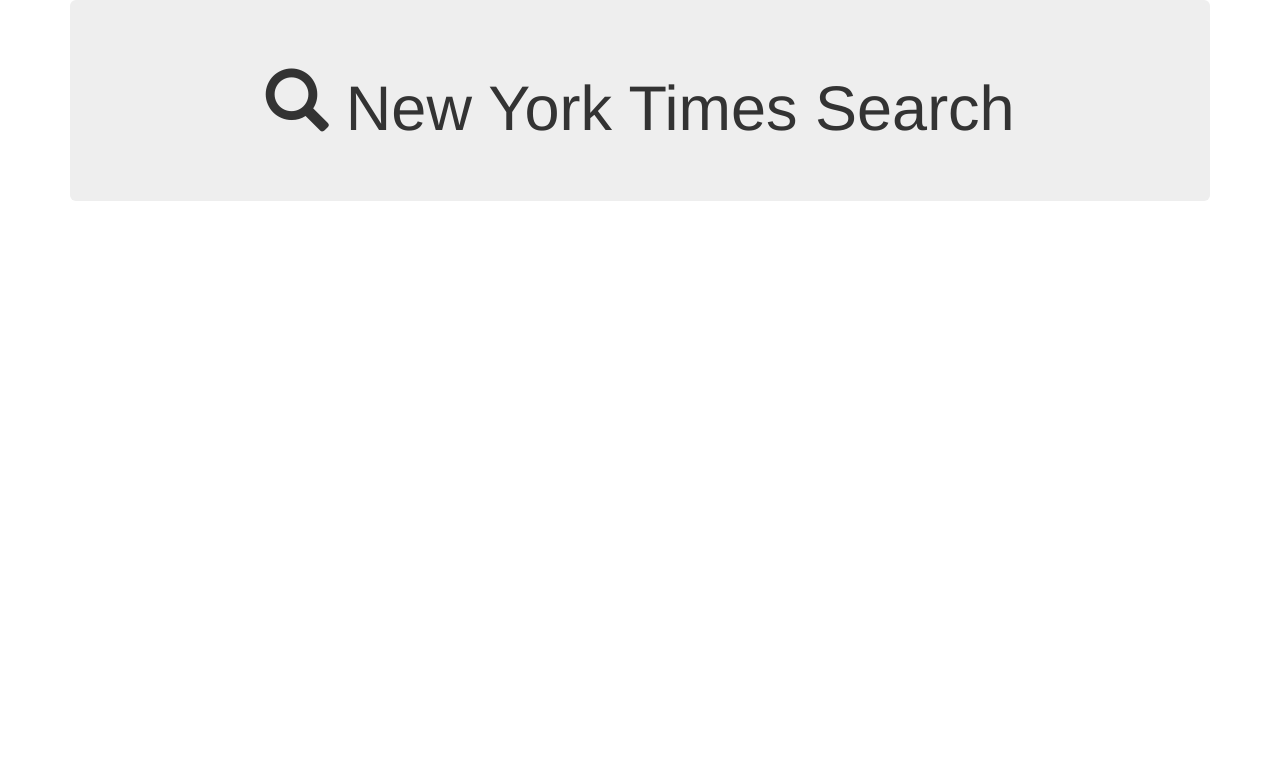
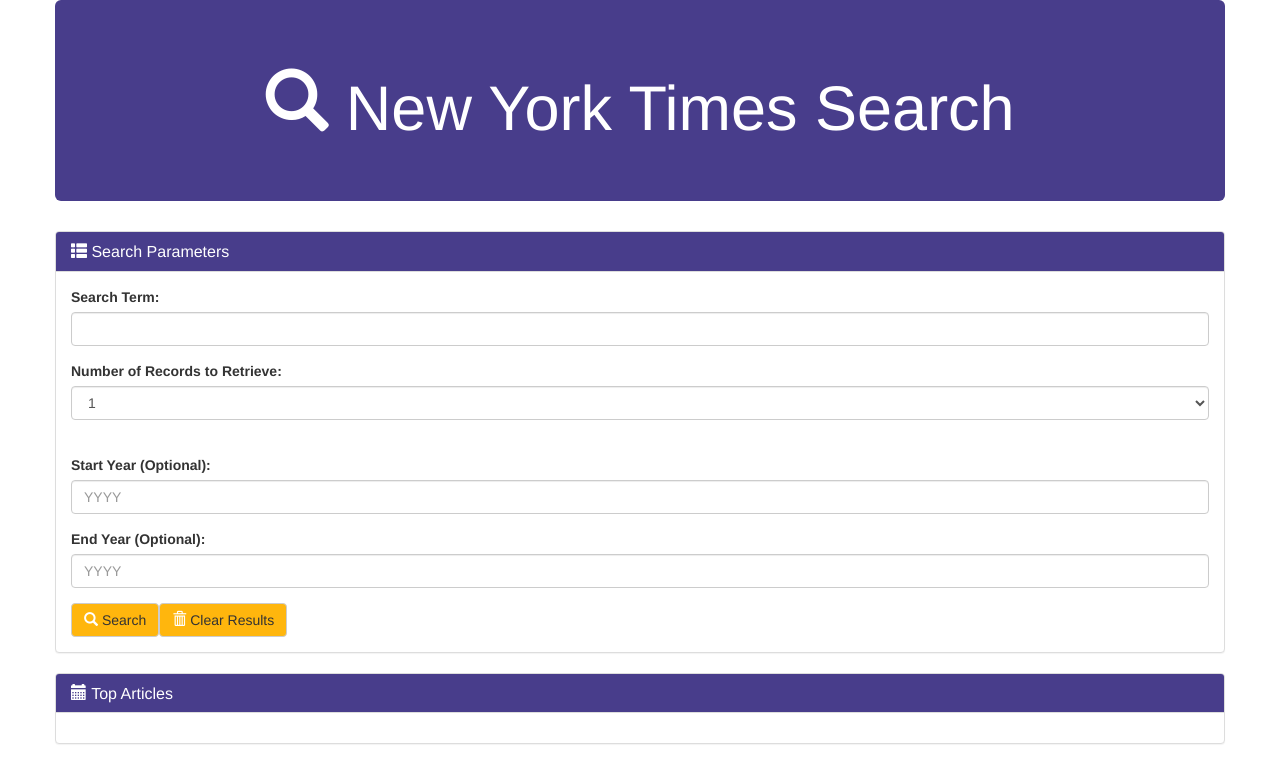
Before and after one commit to jalakamsairam/NYTSearch, a plain HTML site: page index.html in a window 1280 px wide. Drawn offline with nearby package versions, Linux system fonts and the light colour scheme.

Commit message:
updated color scheme on headers

```diff
--- /dev/null
+++ b/assets/css/style.css
@@ -0,0 +1,21 @@
+#header {
+  background-color: #483D8B;
+  color: white;
+}
+
+.panel-default>.panel-heading {
+ background-color: #483D8B;
+}
+
+.panel-title {
+  color: white;
+}
+
+.glyphicon {
+  color: white;
+}
+
+.btn-default{
+  background-color: #FFB60D
+
+}
--- a/index.html
+++ b/index.html
@@ -3,14 +3,62 @@
 <head>
   <title>New York Times Search</title>
   <link rel="stylesheet" href="https://maxcdn.bootstrapcdn.com/bootstrap/3.3.7/css/bootstrap.min.css"/>
+  <link rel="stylesheet" href="assets/css/style.css"/>
 </head>
 <body>
 <div class="container">
-  <div class="jumbotron">
+<div class="row">
+  <div class="jumbotron" id=header>
 
      <center><h1><span class="glyphicon glyphicon-search"></span> New York Times Search</h1></center>
   </div>
 </div>
+  <div class="row">
+     <div class="panel panel-default">
+      <div class="panel-heading">
+        <h3 class="panel-title"><span class="glyphicon glyphicon-th-list"></span> Search Parameters</h3>
+      </div>
+      <div class="panel-body">
+          <form>
+            <div class="form-group">
+              <label id="searchword" for="exampleInputEmail1">Search Term:</label>
+              <input type="email" class="form-control" id="exampleInputEmail1">
+            </div>
+            <div class="form-group">
+              <label for="sel1">Number of Records to Retrieve:</label>
+              <select class="form-control" id="sel1">
+                <option value="1">1</option>
+                <option value="5">5</option>
+                <option value="10">10</option>
+              </select>
+            </div>
+            <br>
+            <div class="form-group">
+              <label for="exampleInputEmail1">Start Year (Optional):</label>
+              <input type="email" class="form-control" id="StartYear" placeholder="YYYY">
+            </div>
+            <div class="form-group">
+              <label for="exampleInputPassword1">End Year (Optional):</label>
+              <input type="password" class="form-control" id="EndYear" placeholder="YYYY">
+            </div>
+           <button type="submit" id="searchbutton" class="btn btn-default"><span class="glyphicon glyphicon-search"></span> Search</button><button type="submit" id="clearbutton" class="btn btn-default"><span class="glyphicon glyphicon-trash"></span> Clear Results</button>
+          </form>
+      </div>
+    </div>
+  </div>
+
+<div class="row">
+  <div class="panel panel-default">
+    <div class="panel-heading">
+      <h3 class="panel-title"><span class="glyphicon glyphicon-calendar"></span> Top Articles</h3>
+    </div>
+    <div class="panel-body">
+      <div class="container" id="search-results"></div>
+    </div>
+  </div>
+</div>
+
+</div>
 
 </body>
 </html>
```
